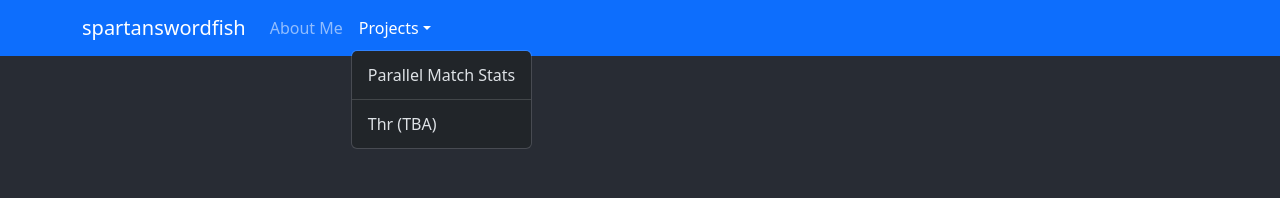
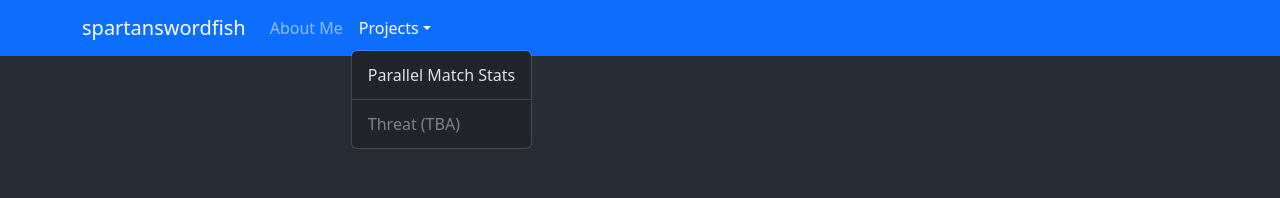
Before and after one commit to tvemulap/spartanswordfish, a React (Create React App) app: page / in a window 1280 px wide. Both pictures are taken after a click on the button "Projects". Shown: the top 198 px of the page. Built offline with nearby package versions, Linux system fonts and the light colour scheme.

Commit message:
minor update to navbar

```diff
--- a/src/NavBar.js
+++ b/src/NavBar.js
@@ -15,7 +15,7 @@ function NavBar() {
         <NavDropdown title="Projects" id="basic-nav-dropdown">
             <NavDropdown.Item href="/parallel">Parallel Match Stats</NavDropdown.Item>
             <NavDropdown.Divider />
-            <NavDropdown.Item href="#action/3.4">Thr (TBA)</NavDropdown.Item>
+            <NavDropdown.Item href="#action/3.4" disabled>Threat (TBA)</NavDropdown.Item>
         </NavDropdown>
       </Nav>
     </Container>
```
